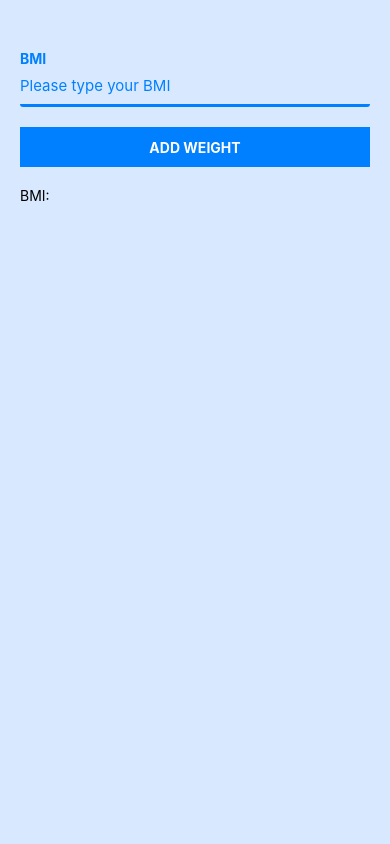
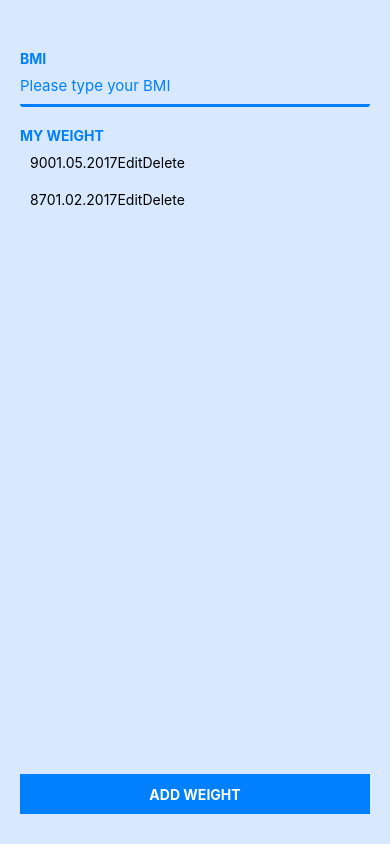
Before and after one commit to kamilparczewski/rn-workshops, a React Native app: screen / in a window 390 px wide. Built offline with nearby package versions, Linux system fonts and the light colour scheme.

Commit message:
02-components list

```diff
--- a/App.js
+++ b/App.js
@@ -1,5 +1,5 @@
 import React from 'react';
-import { StyleSheet, Text, View, TextInput, TouchableOpacity } from 'react-native';
+import { StyleSheet, Text, View, TextInput, TouchableOpacity, FlatList } from 'react-native';
 
 import { colors } from './helpers'
 
@@ -9,7 +9,10 @@ export default class App extends React.Component {
 
     this.state = {
       BMI: '',
-      weights: [],
+      weights: [
+        {weight: 90, date: '01.05.2017', id: 1},
+        {weight: 87, date: '01.02.2017', id: 2},
+      ],
     }
   }
 
@@ -23,10 +26,39 @@ export default class App extends React.Component {
     console.log(this.state.BMI);
   };
 
+  renderItem = ({item}) => {
+    console.log(item);
+    return (
+      <View style={styles.listItem}>
+        <Text>{item.weight}</Text>
+        <Text>{item.date}</Text>
+        <TouchableOpacity
+          onPress={()=> {
+          console.log('edit');
+          }}
+        >
+          <Text>Edit</Text>
+        </TouchableOpacity>
+        <TouchableOpacity
+          onPress={()=> {
+          console.log('delete');
+          }}
+        >
+          <Text>Delete</Text>
+        </TouchableOpacity>
+      </View>
+    )
+  };
+
+  keyExtractor = (item, index) => {
+    return `${index}`
+  };
+
   render() {
     return (
       <View style={styles.mainView}>
         <View style={styles.container}>
+          <View style={styles.inputContainer}>
             <Text style={styles.label}>BMI</Text>
             <TextInput
               onChangeText={this.onChangeBMI}
@@ -36,13 +68,22 @@ export default class App extends React.Component {
               placeholder="Please type your BMI"
               placeholderTextColor={colors.blue}
             />
+          </View>
 
+          <View style={styles.listContainer}>
+            <Text style={styles.label}>MY WEIGHT</Text>
+            <FlatList
+              data={this.state.weights}
+              renderItem={this.renderItem}
+              keyExtractor={this.keyExtractor}
+            />
+          </View>
+
+          <View style={styles.buttonContainer}>
             <TouchableOpacity style={styles.button} onPress={this.onAddWeight}>
               <Text style={styles.buttonText}>ADD WEIGHT</Text>
             </TouchableOpacity>
-
-
-          <Text>BMI: {this.state.BMI}</Text>
+          </View>
         </View>
       </View>
     );
@@ -57,13 +98,13 @@ const styles = StyleSheet.create({
   container: {
     flex: 1,
     alignItems: 'flex-start',
-    justifyContent: 'flex-start',
+    justifyContent: 'space-between',
     marginVertical: 50,
     marginHorizontal: 20
   },
   input: {
     height: 40,
-    width: `100%`,
+    width: '100%',
     fontSize: 15,
     borderBottomWidth: 3,
     borderRadius: 3,
@@ -87,4 +128,21 @@ const styles = StyleSheet.create({
     color: colors.white,
     fontWeight: 'bold',
   },
+  listItem: {
+    flexDirection: 'row',
+    justifyContent: 'space-between',
+    width: '100%',
+    padding: 10
+  },
+  buttonContainer: {
+    width: '100%',
+    height: 40
+  },
+  listContainer: {
+    flex: 1,
+    marginVertical: 20
+  },
+  inputContainer: {
+    width: '100%'
+  }
 });
```
Lines whose indentation alone changed are shown as unchanged.
